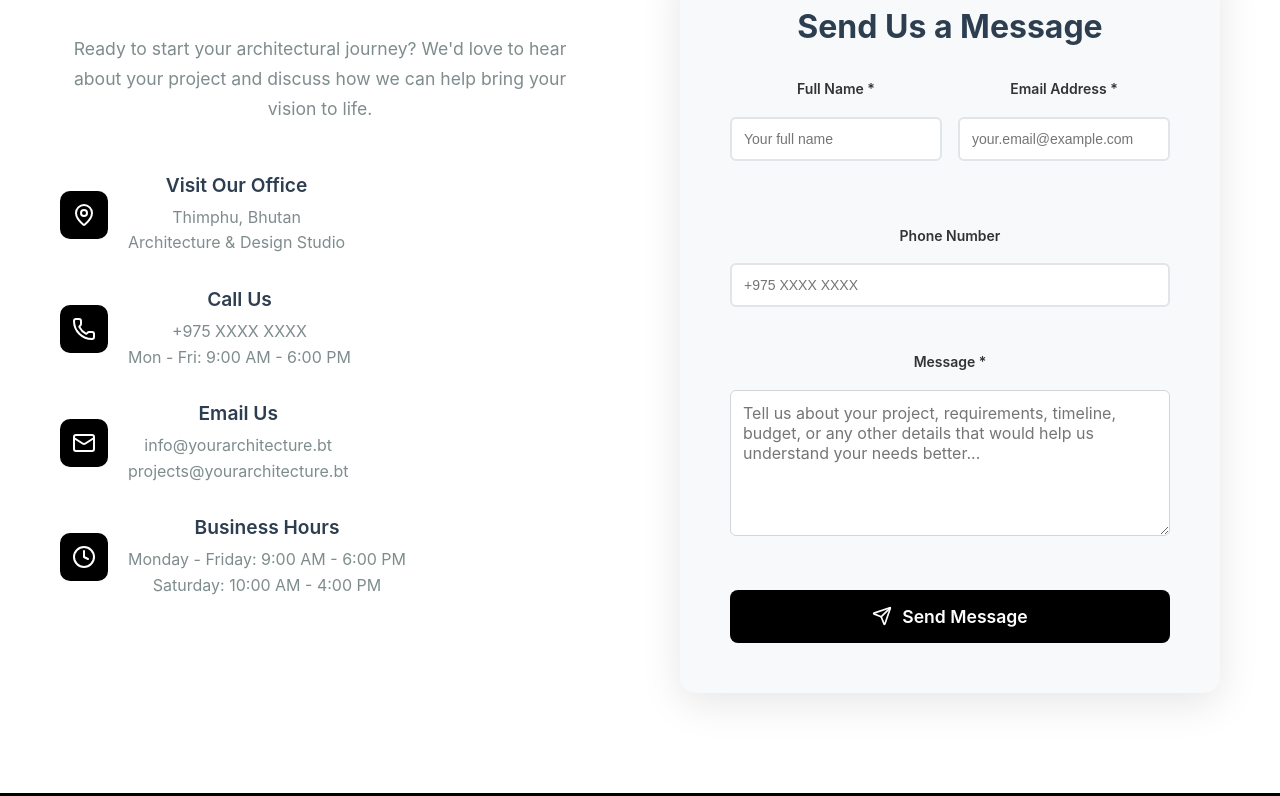
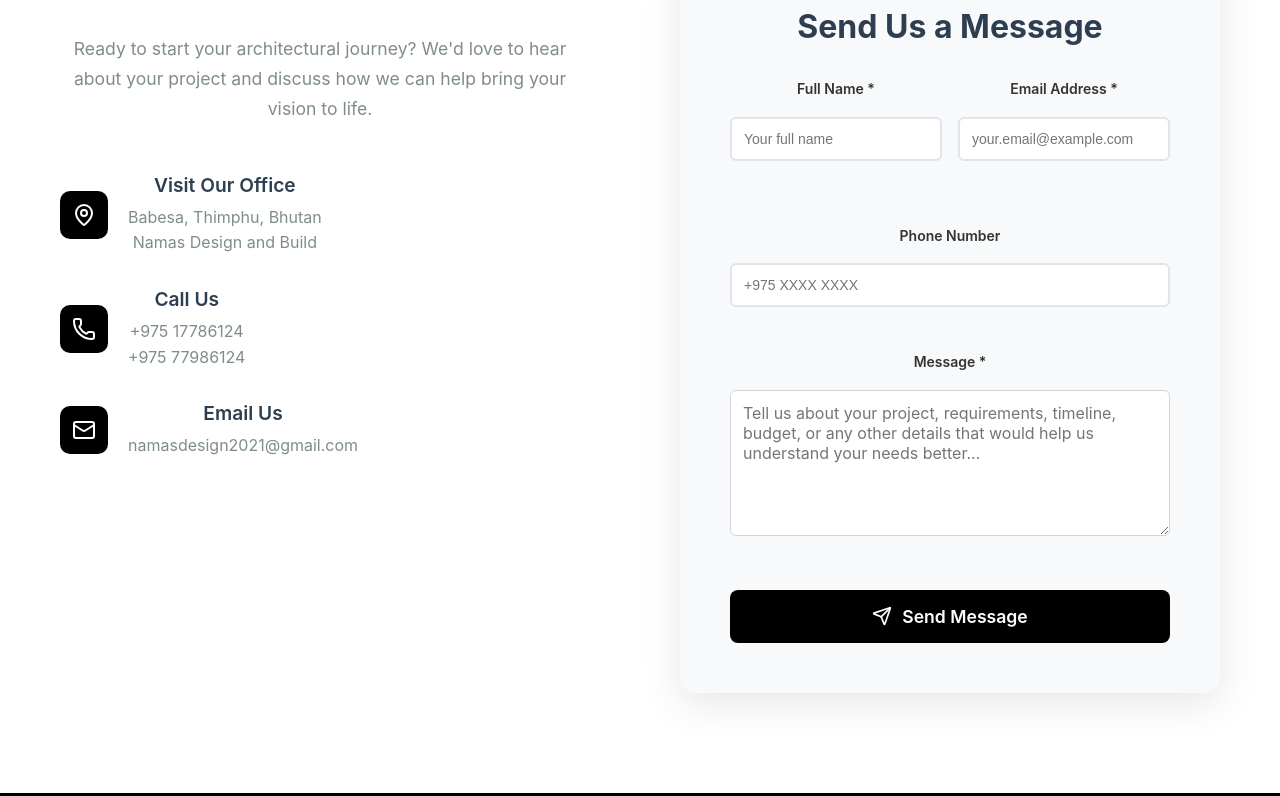
Before and after one commit to NgawangSC/NamasDeploy, a React (Create React App) app: page /contact in a window 1280 px wide. Shown: the part 622-1418 px from the top of the page. Built offline with nearby package versions, Linux system fonts and the light colour scheme; no server answers; the HTML template or start-up script is replaced by a standard one.

Commit message:
Contact-Page-Update

```diff
--- a/src/pages/ContactPage.js
+++ b/src/pages/ContactPage.js
@@ -84,7 +84,7 @@ function ContactPage() {
                   </div>
                   <div className="contact-text">
                     <h4>Visit Our Office</h4>
-                    <p>Thimphu, Bhutan<br />Architecture & Design Studio</p>
+                    <p>Babesa, Thimphu, Bhutan<br />Namas Design and Build</p>
                   </div>
                 </div>
 
@@ -94,7 +94,7 @@ function ContactPage() {
                   </div>
                   <div className="contact-text">
                     <h4>Call Us</h4>
-                    <p>+975 XXXX XXXX<br />Mon - Fri: 9:00 AM - 6:00 PM</p>
+                    <p>+975 17786124 <br />+975 77986124</p>
                   </div>
                 </div>
 
@@ -104,17 +104,7 @@ function ContactPage() {
                   </div>
                   <div className="contact-text">
                     <h4>Email Us</h4>
-                    <p>info@yourarchitecture.bt<br />projects@yourarchitecture.bt</p>
-                  </div>
-                </div>
-
-                <div className="contact-item">
-                  <div className="contact-icon">
-                    <Clock size={24} />
-                  </div>
-                  <div className="contact-text">
-                    <h4>Business Hours</h4>
-                    <p>Monday - Friday: 9:00 AM - 6:00 PM<br />Saturday: 10:00 AM - 4:00 PM</p>
+                    <p>namasdesign2021@gmail.com</p>
                   </div>
                 </div>
               </div>
```
